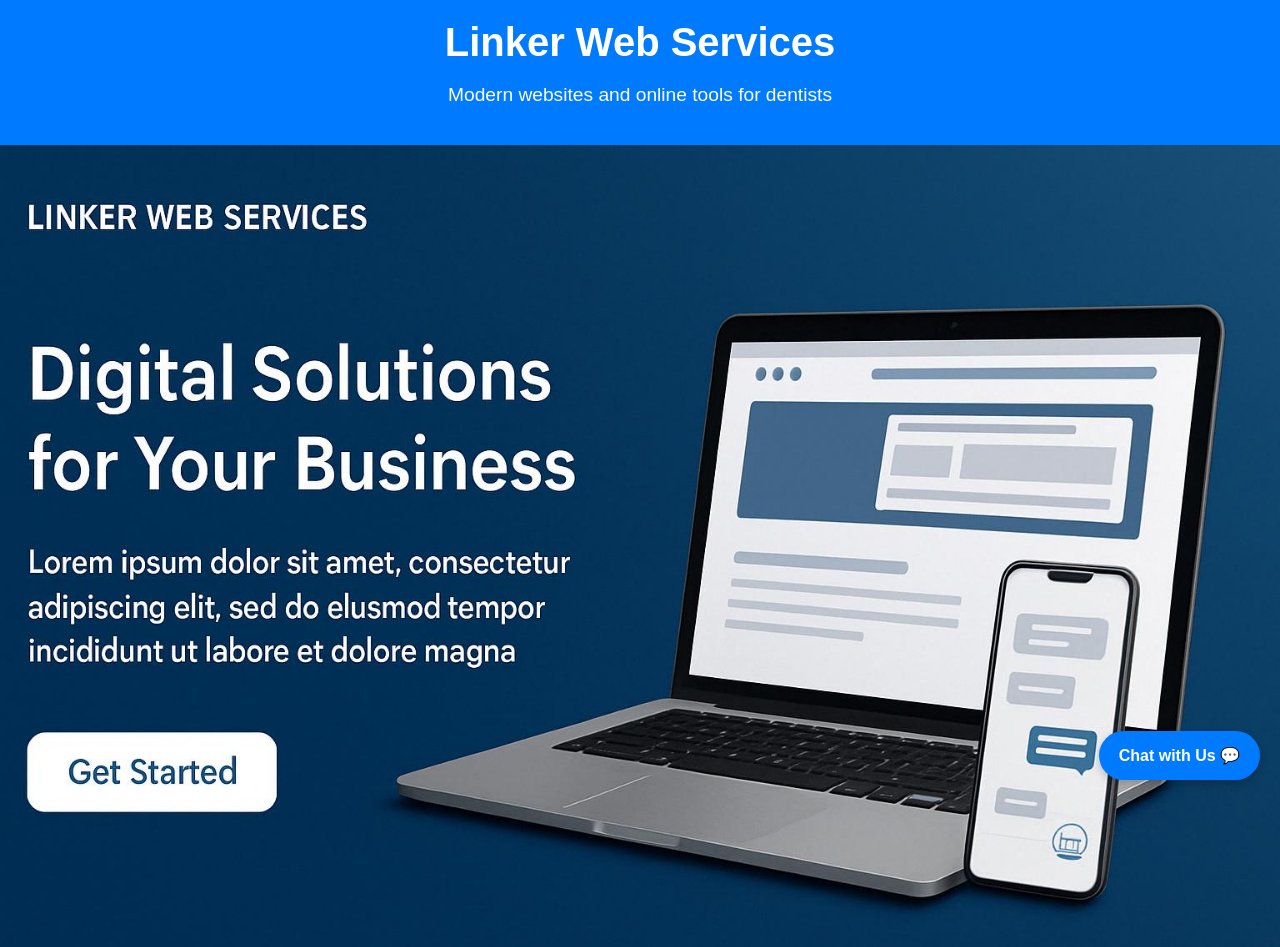
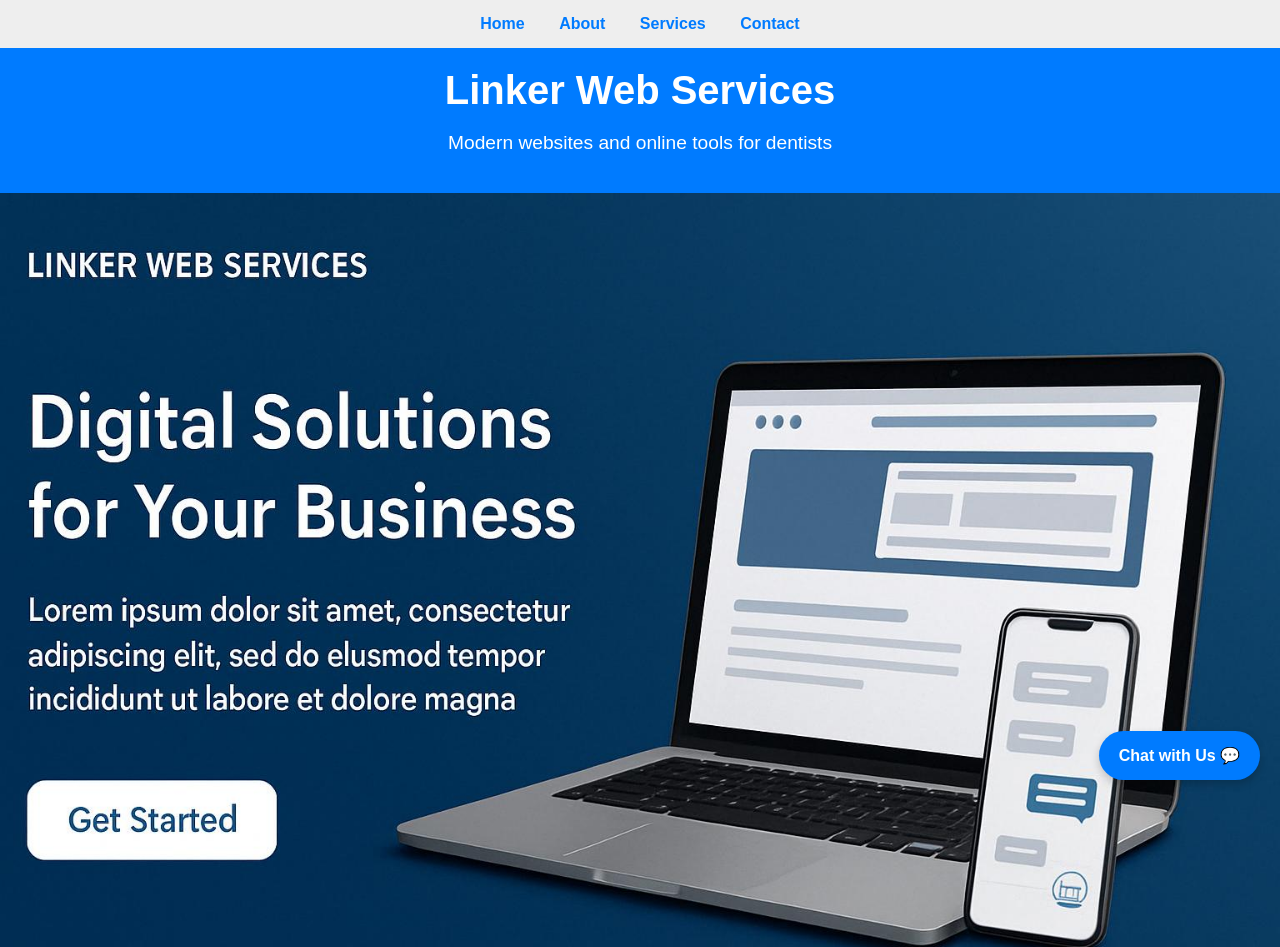
Before and after one commit to clintlinker53/linker-web-services, a plain HTML site: page index.html in a window 1280 px wide. Shown: the top 947 px of the page. Drawn offline with Linux system fonts and the light colour scheme.

Commit message:
Add nav bar to index

```diff
--- a/index.html
+++ b/index.html
@@ -1,8 +1,8 @@
 <!DOCTYPE html>
 <html lang="en">
 <head>
-  <meta charset="UTF-8" />
-  <meta name="viewport" content="width=device-width, initial-scale=1.0" />
+  <meta charset="UTF-8">
+  <meta name="viewport" content="width=device-width, initial-scale=1.0">
   <title>Linker Web Services</title>
   <style>
     body {
@@ -11,6 +11,22 @@
       background: #f4f4f4;
       text-align: center;
       color: #333;
+    }
+
+    nav {
+      background: #eee;
+      padding: 15px 0;
+    }
+
+    nav a {
+      margin: 0 15px;
+      text-decoration: none;
+      color: #007bff;
+      font-weight: bold;
+    }
+
+    nav a:hover {
+      text-decoration: underline;
     }
 
     header {
@@ -102,6 +118,14 @@
   </style>
 </head>
 <body>
+
+  <nav>
+    <a href="index.html">Home</a>
+    <a href="about.html">About</a>
+    <a href="services.html">Services</a>
+    <a href="contact.html">Contact</a>
+  </nav>
+
   <header>
     <h1>Linker Web Services</h1>
     <p>Modern websites and online tools for dentists</p>
@@ -124,5 +148,6 @@
   <div class="chatbot-button" onclick="alert('Chatbot coming soon!')">
     Chat with Us 💬
   </div>
+
 </body>
 </html>
```
